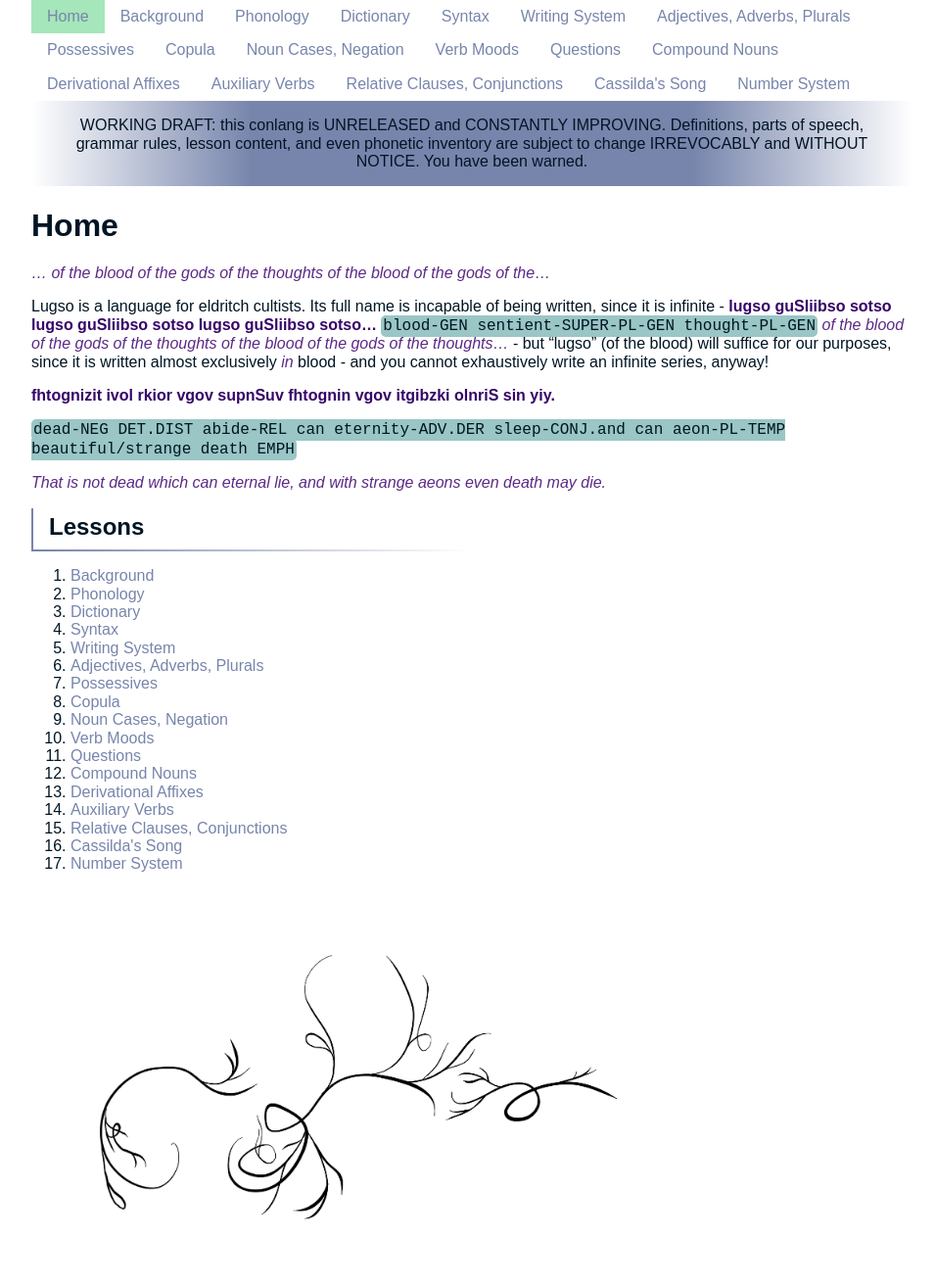
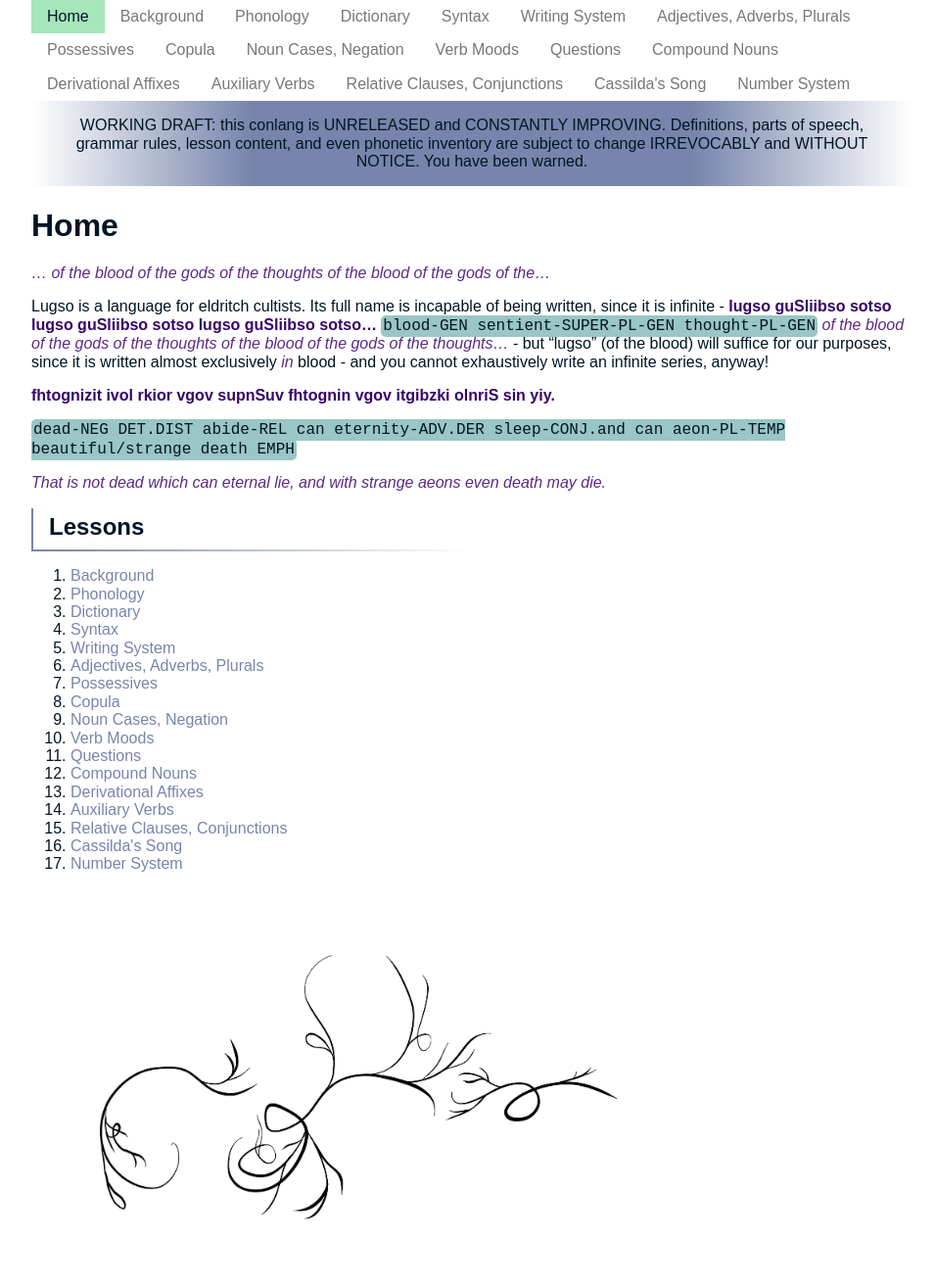
Before and after one commit to 0x70b1a5/lugso, a Jekyll site: the page built from index.md, in a window 1280 px wide. Shown: the whole page at 98% size, without its empty margins (158-1113 px from the left). Built offline with Jekyll 4.4.1, drawn with Linux system fonts in a browser that asks for light colours; nearby versions of some CDN libraries.

Commit message:
fix nav link colors

```diff
--- a/assets/style.scss
+++ b/assets/style.scss
@@ -21,20 +21,15 @@ html {
         li {
             &.active {
                 background: $prim;
+
+                a, a:visited {
+                    color: $blak;
+                }
             }
 
             &:not(.active) {
-
                 &:hover{
                     background: $primtrans;
-                }
-            }
-
-            a, a:visited {
-                color: $blak;
-
-                &:not(.active) {
-                    color: $turq;
                 }
             }
         }
```
